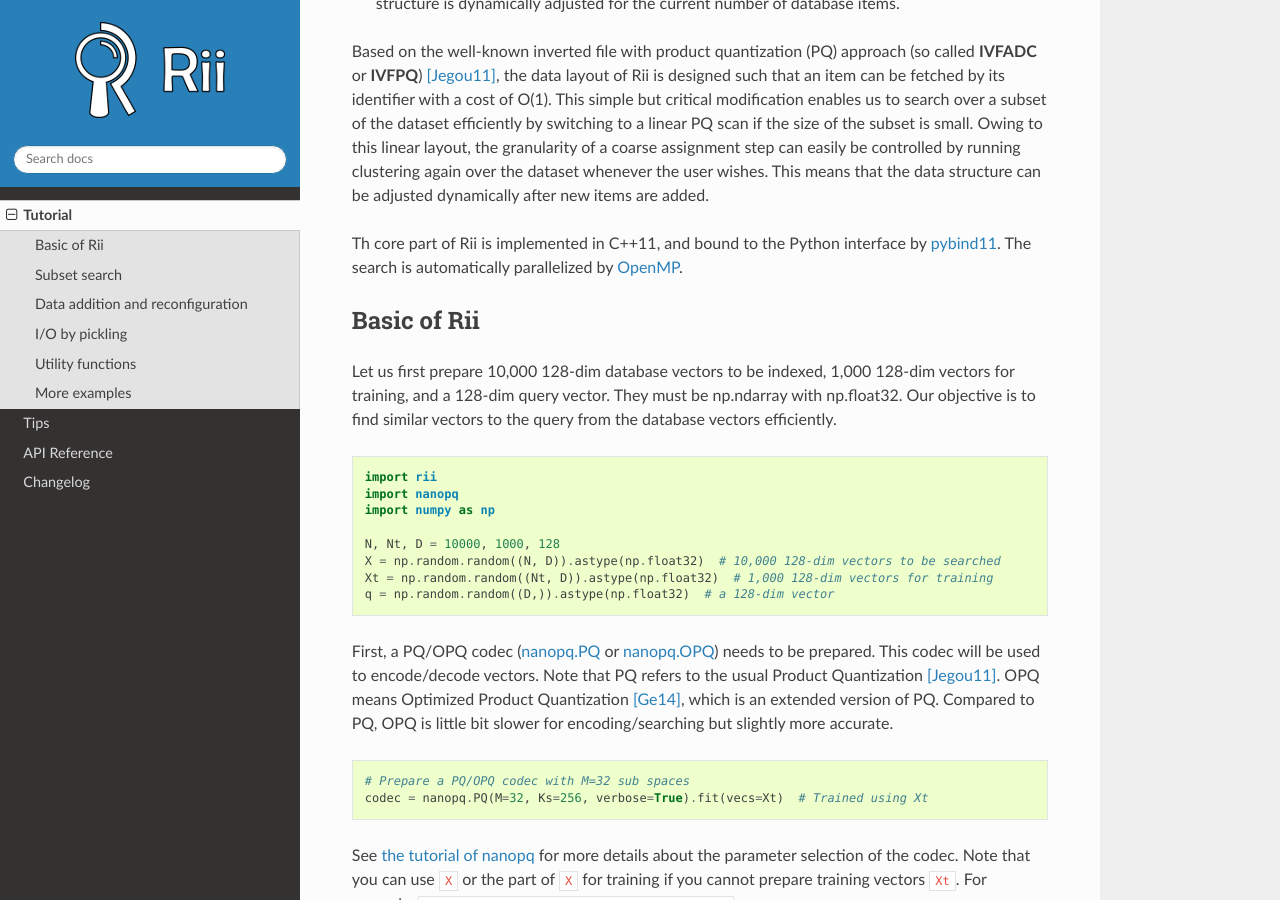
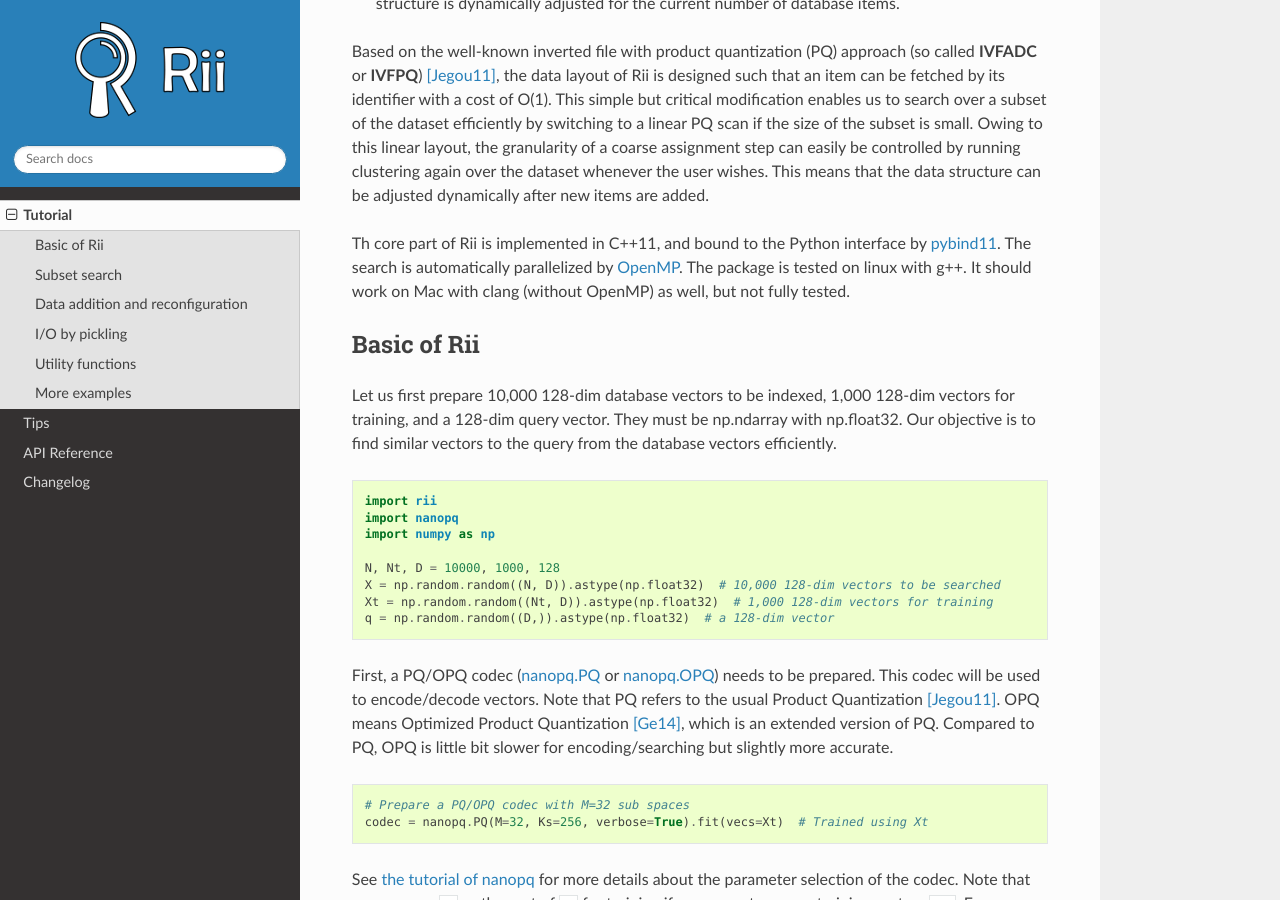
Before and after one commit to matsui528/rii, a Sphinx documentation site: the page built from docs/source/tutorial.rst, in a window 1280 px wide and 900 px high, scrolled down 360 px. Built offline with Sphinx 7.4.7 and the Read the Docs theme 2.0.0, drawn with Linux system fonts in a browser that asks for light colours; formulas are drawn with MathJax 3.

Commit message:
docs on Mac build with clang

```diff
--- a/docs/source/changelog.rst
+++ b/docs/source/changelog.rst
@@ -1,5 +1,9 @@
 Changelog
 =============
+
+v0.2.2 (August XX, 2018)
+----------------------------
+- `#14 <https://github.com/matsui528/rii/pull/14>`_ Build on Mac with clang (without OpenMP)
 
 
 v0.2.1 (August 24, 2018)
--- a/docs/source/tutorial.rst
+++ b/docs/source/tutorial.rst
@@ -30,9 +30,10 @@ after new items are added.
 Th core part of Rii is implemented in C++11, and bound to the Python interface
 by `pybind11 <https://github.com/pybind/pybind11>`_.
 The search is automatically parallelized by `OpenMP <https://www.openmp.org/>`_.
+The package is tested on linux with g++.
+It should work on Mac with clang (without OpenMP) as well, but not fully tested.
 
 
-.. Note that the advanced encoding, Optimized Product Quantization (OPQ) [Ge14]_ is also supported.
 
 
 Basic of Rii
```
Also changed, not shown: docs/index.rst (+6 -2 lines).
